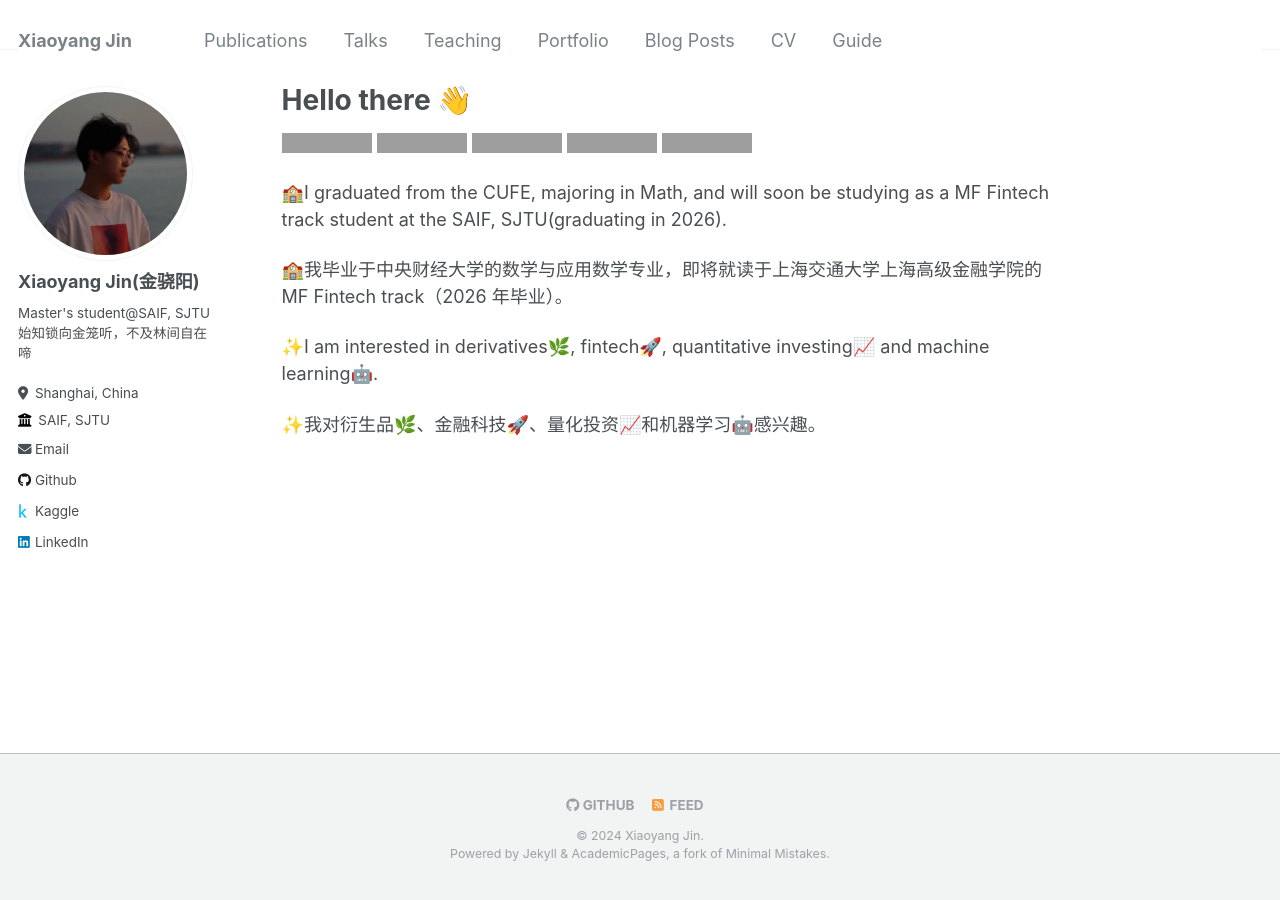
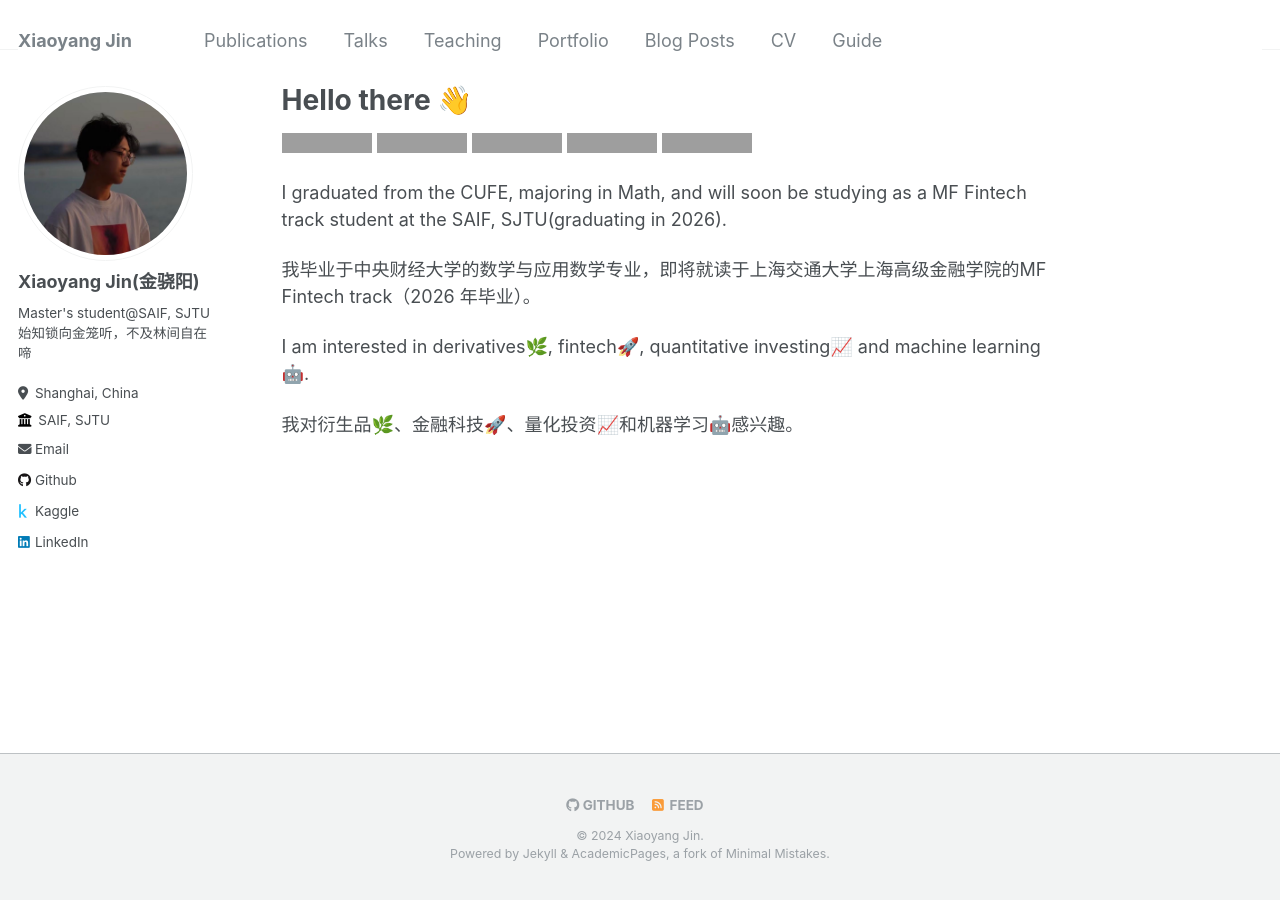
Before and after one commit to Nanqiang01/Nanqiang01.github.io, a Jekyll site: the page built from _pages/about.md, in a window 1280 px wide, cut to the strip 0-900 px from the top of the page. Built offline with Jekyll 4.4.1, drawn with Linux system fonts in a browser that asks for light colours; grey boxes are pictures that could not be loaded.

```diff
--- a/_pages/about.md
+++ b/_pages/about.md
@@ -14,10 +14,10 @@ redirect_from:
 ![decription](https://img.shields.io/badge/Language-R-blue)
 ![decription](https://img.shields.io/badge/Language-C++-red)
 
-🏫I graduated from the CUFE, majoring in Math, and will soon be studying as a MF Fintech track student at the SAIF, SJTU(graduating in 2026).
+I graduated from the CUFE, majoring in Math, and will soon be studying as a MF Fintech track student at the SAIF, SJTU(graduating in 2026).
 
-🏫我毕业于中央财经大学的数学与应用数学专业，即将就读于上海交通大学上海高级金融学院的MF Fintech track（2026 年毕业）。
+我毕业于中央财经大学的数学与应用数学专业，即将就读于上海交通大学上海高级金融学院的MF Fintech track（2026 年毕业）。
 
-✨I am interested in derivatives🌿, fintech🚀, quantitative investing📈 and machine learning🤖.
+I am interested in derivatives🌿, fintech🚀, quantitative investing📈 and machine learning🤖.
 
-✨我对衍生品🌿、金融科技🚀、量化投资📈和机器学习🤖感兴趣。
+我对衍生品🌿、金融科技🚀、量化投资📈和机器学习🤖感兴趣。
```
